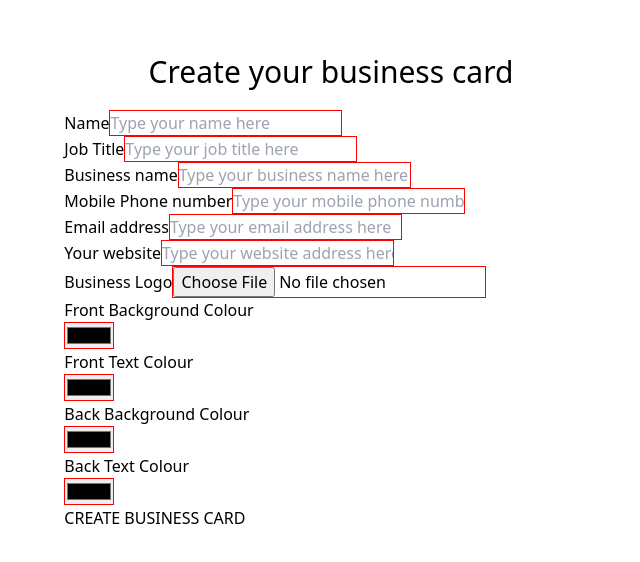
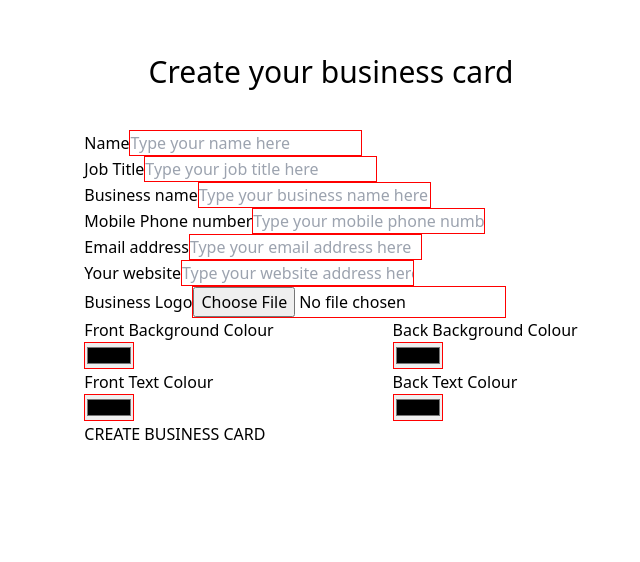
Before and after one commit to HalfElfAlistair/personalised-business-card, a React (Create React App) app: page / in a window 1280 px wide. Shown: the part 206-768 px from the top of the page, without its empty margins (309-949 px from the left). Built offline with nearby package versions, Linux system fonts and the light colour scheme; no server answers.

Commit message:
adding padding a flex classes to form

```diff
--- a/src/components/Form.jsx
+++ b/src/components/Form.jsx
@@ -88,7 +88,7 @@ const Form = ({setNewCardID}) => {
     // Each form input will update their respecive state values with onChange, and some will perform validation checks
     // Form is split into nested divs to make layout easier
 
-    return <form onSubmit={(e) => submitFunc(e)}>
+    return <form className="flex flex-row flex-wrap justify-between p-5" onSubmit={(e) => submitFunc(e)}>
         <div>
             <div>
                 <label htmlFor="name-input">Name</label>
```
